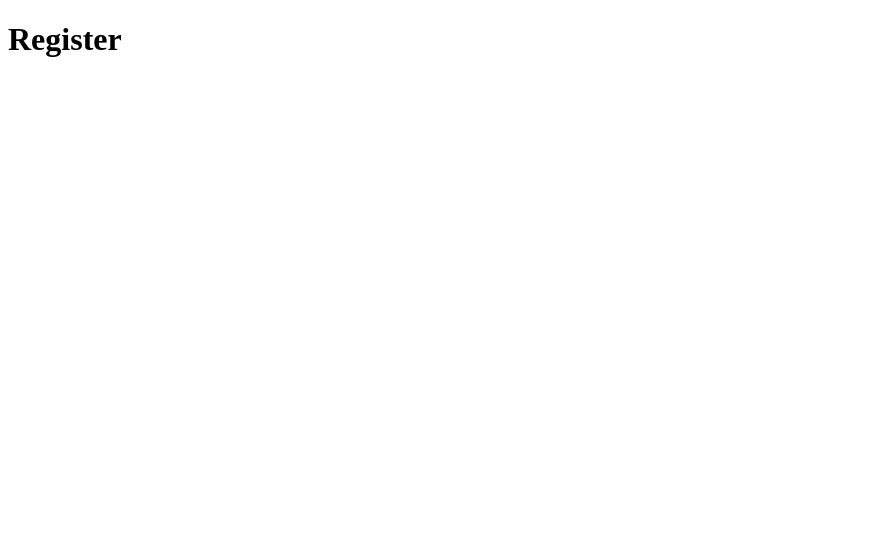
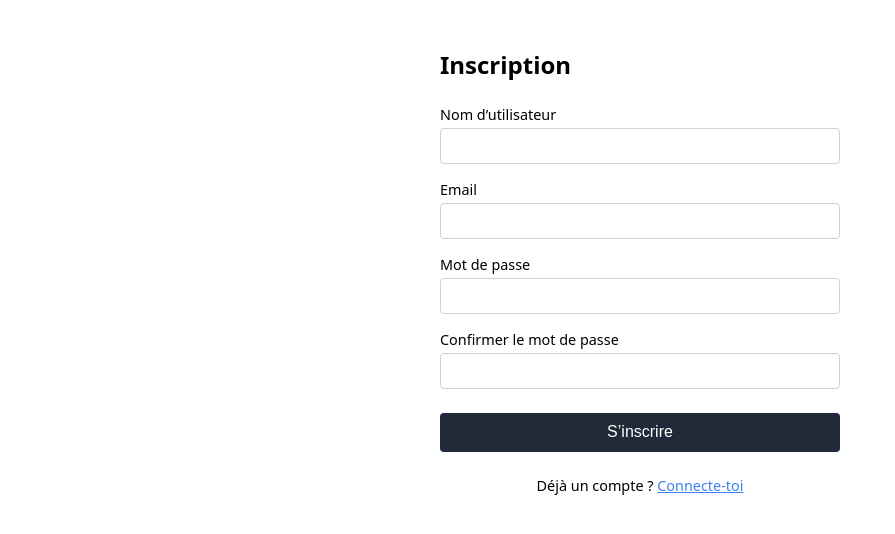
Before and after one commit to Mehdo0/ft_transcendence, a SvelteKit app in the folder frontend/: page /account/register in a window 1280 px wide. Shown: the top 534 px of the page, without its empty margins (0-895 px from the left). Built offline with nearby package versions, Linux system fonts and the light colour scheme.

Commit message:
add register page

```diff
--- /dev/null
+++ b/frontend/src/lib/api.ts
@@ -0,0 +1,57 @@
+export type ApiOk<T> = { ok: true; data: T };
+export type ApiErr = { ok: false; status: number; detail: string };
+export type ApiResult<T> = ApiOk<T> | ApiErr;
+
+const API_REGISTER = '/api/register/';
+const API_TOKEN = '/api/token';
+
+const FETCH_BASE: RequestInit = {
+	credentials: 'same-origin'
+};
+
+async function readError(res: Response): Promise<string> {
+	try {
+		const body = await res.json();
+		if (body && typeof body.detail === 'string') return body.detail;
+	} catch {
+		// not JSON, fall through
+	}
+	return res.statusText || 'Erreur inconnue';
+}
+
+async function asResult<T>(res: Response): Promise<ApiResult<T>> {
+	if (!res.ok) {
+		return { ok: false, status: res.status, detail: await readError(res) };
+	}
+	if (res.status === 204) return { ok: true, data: undefined as T };
+	try {
+		const data = (await res.json()) as T;
+		return { ok: true, data };
+	} catch {
+		return { ok: true, data: undefined as T };
+	}
+}
+
+export async function registerUser(
+	username: string,
+	email: string,
+	password: string
+): Promise<ApiResult<{ user_created: string }>> {
+	const qs = new URLSearchParams({ username, email, password }).toString();
+	const res = await fetch(`${API_REGISTER}?${qs}`, {
+		...FETCH_BASE,
+		method: 'POST'
+	});
+	return asResult(res);
+}
+
+export async function login(username: string, password: string): Promise<ApiResult<void>> {
+	const body = new URLSearchParams({ username, password });
+	const res = await fetch(API_TOKEN, {
+		...FETCH_BASE,
+		method: 'POST',
+		headers: { 'Content-Type': 'application/x-www-form-urlencoded' },
+		body
+	});
+	return asResult(res);
+}
--- a/frontend/src/routes/account/register/+page.svelte
+++ b/frontend/src/routes/account/register/+page.svelte
@@ -1 +1,247 @@
-<h1>Register</h1>
+<script lang="ts">
+	import { goto } from '$app/navigation';
+	import { resolve } from '$app/paths';
+	import { registerUser, login } from '$lib/api';
+
+	type Errors = {
+		username?: string;
+		email?: string;
+		password?: string;
+		confirmPassword?: string;
+	};
+
+	let username = $state('');
+	let email = $state('');
+	let password = $state('');
+	let confirmPassword = $state('');
+	let errors = $state<Errors>({});
+	let serverError = $state<string | null>(null);
+	let loading = $state(false);
+
+	const EMAIL_RE = /^[^\s@]+@[^\s@]+\.[^\s@]+$/;
+
+	function validate(): boolean {
+		const next: Errors = {};
+		if (!username.trim()) next.username = 'Nom d’utilisateur requis.';
+		if (!email.trim()) next.email = 'Email requis.';
+		else if (!EMAIL_RE.test(email.trim())) next.email = 'Email invalide.';
+		if (!password) next.password = 'Mot de passe requis.';
+		if (!confirmPassword) next.confirmPassword = 'Confirmation requise.';
+		else if (password !== confirmPassword)
+			next.confirmPassword = 'Les mots de passe ne correspondent pas.';
+		errors = next;
+		return Object.keys(next).length === 0;
+	}
+
+	async function handleSubmit(e: Event) {
+		e.preventDefault();
+		serverError = null;
+		if (!validate()) return;
+
+		loading = true;
+		try {
+			const reg = await registerUser(username.trim(), email.trim(), password);
+			if (!reg.ok) {
+				if (reg.status === 406) serverError = 'Ce nom d’utilisateur est déjà pris.';
+				else serverError = 'Inscription impossible, réessaie.';
+				return;
+			}
+
+			const log = await login(username.trim(), password);
+			if (!log.ok) {
+				serverError = 'Compte créé, mais connexion automatique échouée. Va sur la page de login.';
+				return;
+			}
+
+			await goto(resolve('/'));
+		} finally {
+			loading = false;
+		}
+	}
+</script>
+
+<svelte:head>
+	<title>Inscription</title>
+</svelte:head>
+
+<main class="page">
+	<h1>Inscription</h1>
+
+	{#if serverError}
+		<div class="server-error" role="alert">{serverError}</div>
+	{/if}
+
+	<form onsubmit={handleSubmit} novalidate>
+		<div class="field">
+			<label for="username">Nom d’utilisateur</label>
+			<input
+				id="username"
+				type="text"
+				autocomplete="username"
+				bind:value={username}
+				aria-invalid={!!errors.username}
+				aria-describedby={errors.username ? 'username-err' : undefined}
+				disabled={loading}
+			/>
+			{#if errors.username}
+				<span class="field-error" id="username-err" aria-live="polite">{errors.username}</span>
+			{/if}
+		</div>
+
+		<div class="field">
+			<label for="email">Email</label>
+			<input
+				id="email"
+				type="email"
+				autocomplete="email"
+				bind:value={email}
+				aria-invalid={!!errors.email}
+				aria-describedby={errors.email ? 'email-err' : undefined}
+				disabled={loading}
+			/>
+			{#if errors.email}
+				<span class="field-error" id="email-err" aria-live="polite">{errors.email}</span>
+			{/if}
+		</div>
+
+		<div class="field">
+			<label for="password">Mot de passe</label>
+			<input
+				id="password"
+				type="password"
+				autocomplete="new-password"
+				bind:value={password}
+				aria-invalid={!!errors.password}
+				aria-describedby={errors.password ? 'password-err' : undefined}
+				disabled={loading}
+			/>
+			{#if errors.password}
+				<span class="field-error" id="password-err" aria-live="polite">{errors.password}</span>
+			{/if}
+		</div>
+
+		<div class="field">
+			<label for="confirm">Confirmer le mot de passe</label>
+			<input
+				id="confirm"
+				type="password"
+				autocomplete="new-password"
+				bind:value={confirmPassword}
+				aria-invalid={!!errors.confirmPassword}
+				aria-describedby={errors.confirmPassword ? 'confirm-err' : undefined}
+				disabled={loading}
+			/>
+			{#if errors.confirmPassword}
+				<span class="field-error" id="confirm-err" aria-live="polite">{errors.confirmPassword}</span
+				>
+			{/if}
+		</div>
+
+		<button type="submit" class="submit" disabled={loading}>
+			{loading ? 'Inscription...' : 'S’inscrire'}
+		</button>
+	</form>
+
+	<p class="alt">
+		Déjà un compte ? <a href={resolve('/account/login')}>Connecte-toi</a>
+	</p>
+</main>
+
+<style>
+	.page {
+		max-width: 400px;
+		margin: 3rem auto;
+		padding: 0 1rem;
+		font-family: system-ui, sans-serif;
+	}
+
+	h1 {
+		font-size: 1.5rem;
+		margin-bottom: 1.5rem;
+	}
+
+	form {
+		display: flex;
+		flex-direction: column;
+		gap: 1rem;
+	}
+
+	.field {
+		display: flex;
+		flex-direction: column;
+		gap: 0.25rem;
+	}
+
+	label {
+		font-size: 0.9rem;
+		font-weight: 500;
+	}
+
+	input {
+		padding: 0.5rem 0.6rem;
+		border: 1px solid #cbd2d9;
+		border-radius: 4px;
+		font-size: 1rem;
+		background: white;
+	}
+
+	input:focus {
+		outline: 2px solid #3b82f6;
+		outline-offset: 1px;
+		border-color: #3b82f6;
+	}
+
+	input[aria-invalid='true'] {
+		border-color: #dc2626;
+	}
+
+	input:disabled {
+		background: #f3f4f6;
+		cursor: not-allowed;
+	}
+
+	.field-error {
+		color: #dc2626;
+		font-size: 0.85rem;
+	}
+
+	.server-error {
+		background: #fee2e2;
+		border: 1px solid #dc2626;
+		color: #7f1d1d;
+		padding: 0.6rem 0.8rem;
+		border-radius: 4px;
+		margin-bottom: 1rem;
+		font-size: 0.9rem;
+	}
+
+	.submit {
+		margin-top: 0.5rem;
+		padding: 0.65rem;
+		background: #1f2937;
+		color: white;
+		border: none;
+		border-radius: 4px;
+		font-size: 1rem;
+		cursor: pointer;
+	}
+
+	.submit:hover:not(:disabled) {
+		background: #111827;
+	}
+
+	.submit:disabled {
+		background: #9ca3af;
+		cursor: not-allowed;
+	}
+
+	.alt {
+		margin-top: 1.5rem;
+		font-size: 0.9rem;
+		text-align: center;
+	}
+
+	.alt a {
+		color: #3b82f6;
+	}
+</style>
```
